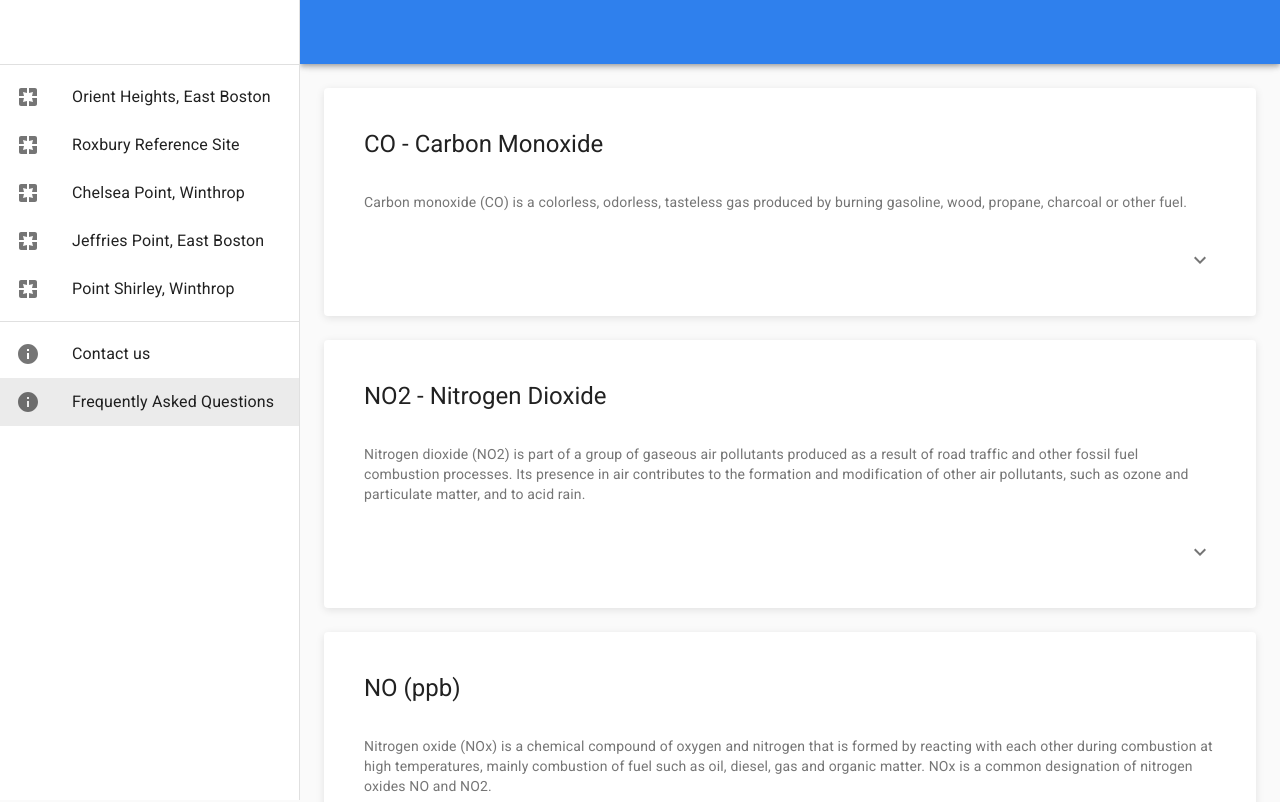
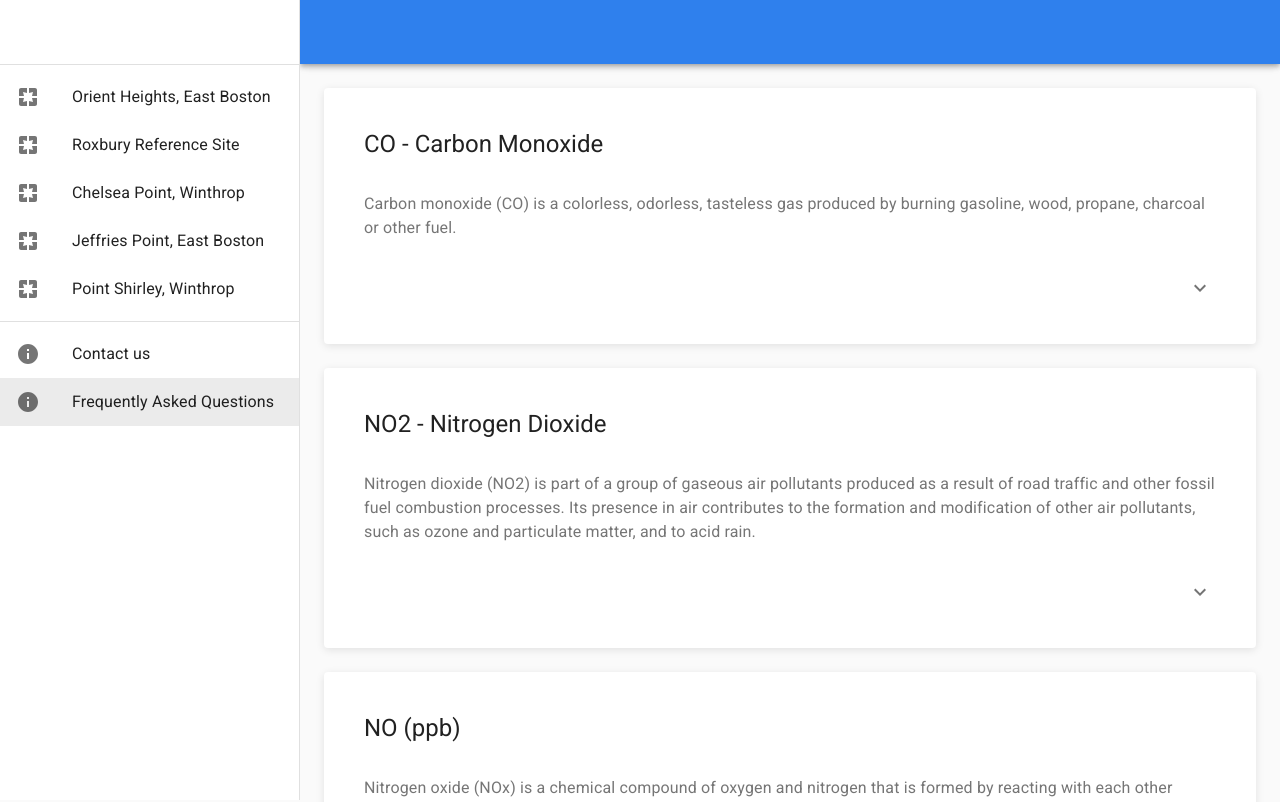
Before and after one commit to airpartners/aq-web-client, a React (Create React App) app: page /faq in a window 1280 px wide. Shown: the top 802 px of the page. Built offline with nearby package versions, Linux system fonts and the light colour scheme; no server answers; the database is empty; sample sign-in values are in the browser's storage.

Commit message:
adjust faq type scaling

```diff
--- a/src/FAQ.js
+++ b/src/FAQ.js
@@ -96,7 +96,7 @@ function FAQ(props) {
 										<Card key={item.title} className={classes.customCard}>
 												<CardHeader title={item.title}/>
 												<CardContent>
-														<Typography variant="body2" color="textSecondary" component="p">
+														<Typography variant="body1" color="textSecondary" component="p">
 																{item.shortText}
 														</Typography>
 												</CardContent>
```
